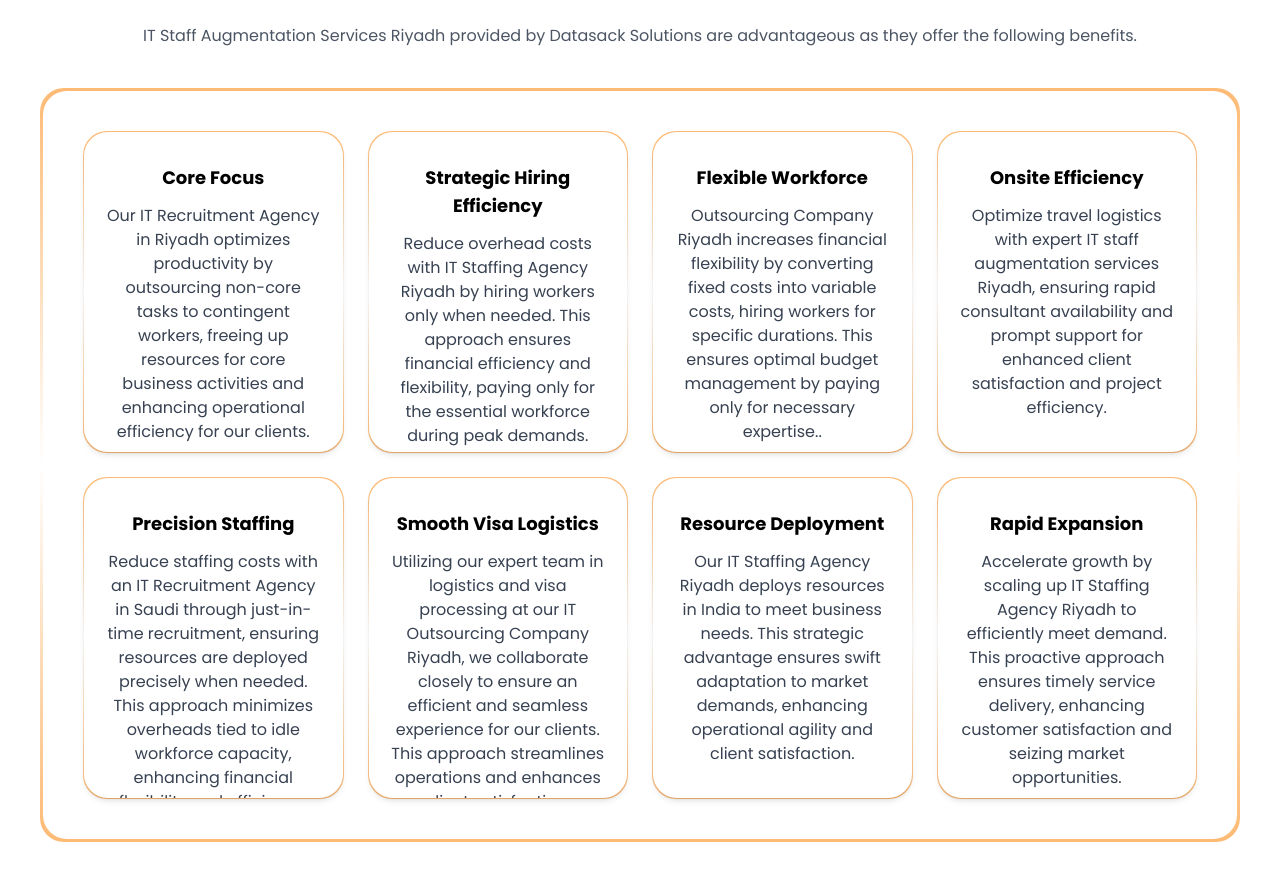
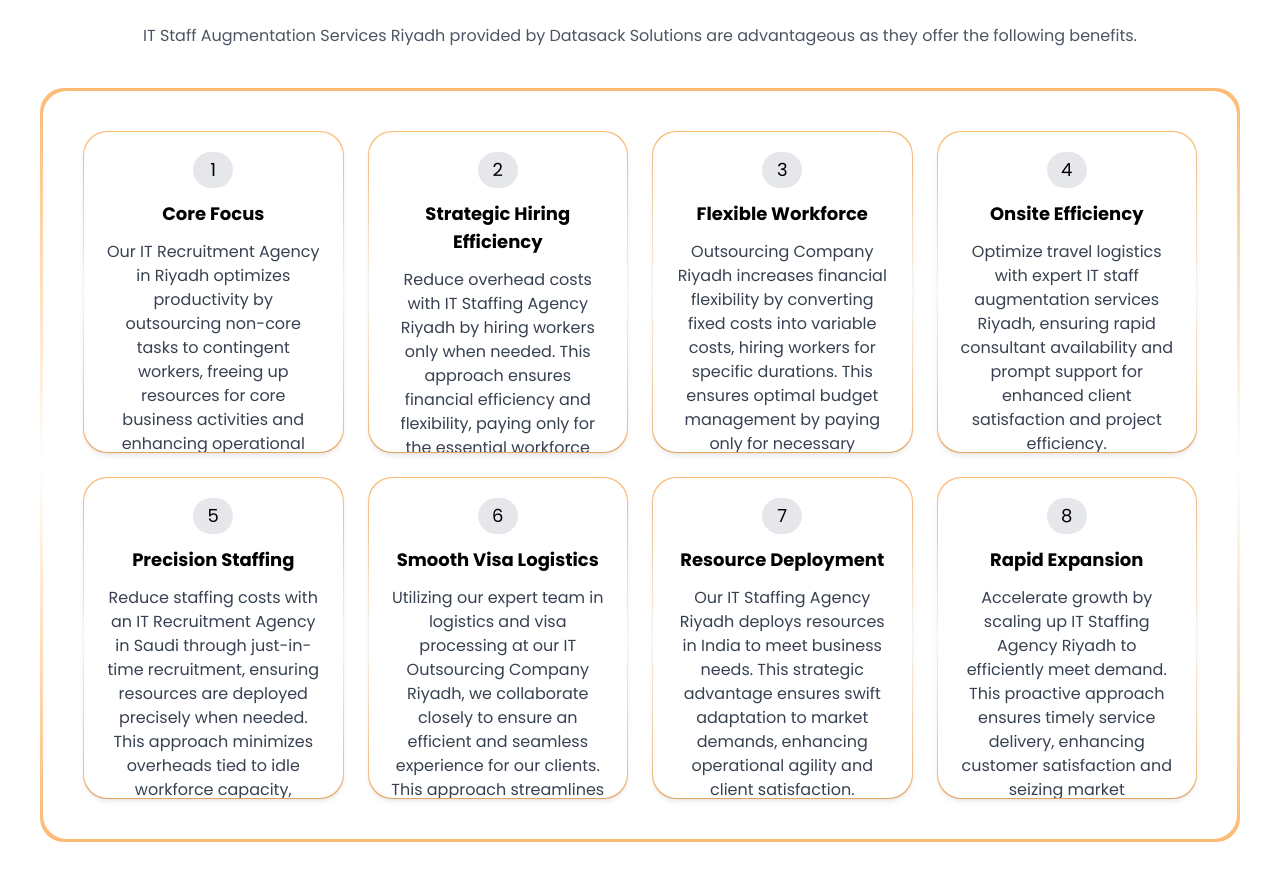
Before and after one commit to datasack-solution/It-Staff-Augmentation-New, a Next.js app: page /page in a window 1280 px wide. Shown: the part 1740-2620 px from the top of the page. Built offline with nearby package versions, Linux system fonts and the light colour scheme; a web font is replaced by a local one.

Commit message:
add benefit mobile friendly page

```diff
--- a/src/components/Pages/Benefits.tsx
+++ b/src/components/Pages/Benefits.tsx
@@ -41,7 +41,7 @@
             IT Staff Augmentation Services Riyadh provided by Datasack Solutions are advantageous as they offer the following benefits.
         </p>
 
-        <div className="relative flex items-center justify-center p-[3px] rounded-full">
+        <div className="hide-scrollbar relative flex items-center justify-center p-[3px] rounded-full">
             <div className="absolute inset-0 bg-gradient-to-b from-orange-300 via-transparent to-orange-300 rounded-3xl"></div>
 
             {/* <div className="relative bg-white grid 2xl:grid-cols-4 xl:grid-cols-4 lg:grid-cols-2 md:grid-cols-2 gap-10 p-10 rounded-3xl">
@@ -58,18 +58,50 @@
             </div> */}
 
 
-            <div className="relative bg-white grid 2xl:grid-cols-4 xl:grid-cols-4 lg:grid-cols-2 md:grid-cols-2 sm:grid-cols-1 gap-6 p-6 md:p-10 rounded-3xl">
-                {benefits.map((benefit) => (
+            <div className="hidden md:relative lg:relative xl:relative 2xl:relative  md:grid lg:grid xl:grid 2xl:grid bg-white  2xl:grid-cols-4 xl:grid-cols-4 lg:grid-cols-2 md:grid-cols-2 sm:grid-cols-1 gap-6 p-6 md:p-10 rounded-3xl">
+                {benefits.map((benefit, index) => (
                     <div key={benefit.title} className="relative flex items-center justify-center p-[1px] rounded-full">
                         <div className="absolute inset-0 bg-gradient-to-b from-orange-300 via-transparent to-orange-300 rounded-3xl"></div>
 
-                        <div className="relative p-5 bg-white max-h-80 h-full flex flex-col items-center overflow-auto  rounded-3xl shadow-md">
-                            <h2 className="text-center font-bold py-3 text-lg">{benefit.title}</h2>
+                        <div className="relative p-5 bg-white max-h-80 h-full flex flex-col items-center overflow-auto hide-scrollbar rounded-3xl shadow-md">
+                            <div className="rounded-full p-1 bg-gray-200 w-10 h-10 text-center align-middle">
+                                <p className="mt-auto text-lg text-black">{index + 1}</p>
+                            </div>
+
+                            <div className="w-fit inline-block py-3">
+                            <h2 className="text-center font-bold text-lg">{benefit.title}</h2>
+                            {/* <div className="w-full h-[1px] mt-1 bg-gradient-to-r from-[rgba(238,123,34,1)] to-[rgba(218,218,218,1)] rounded-lg"></div> */}
+                            </div>
+
                             <p className="text-center text-sm sm:text-sm md:text-base lg:text-base xl:text-base 2xl:text-base text-gray-700">{benefit.description}</p>
                         </div>
                     </div>
                 ))}
             </div>
+
+            <div className="relative flex flex-col  gap-8 md:hidden lg:hidden xl:hidden 2xl:hidden p-2 rounded-3xl  bg-white">
+                {benefits.map((benefit, index) => {
+                    return <div>
+                        <div className="rounded-full inline-block  text-center align-middle">
+                            <p className=" rounded-full text-center text-5xl font-light text-gray-400">0{index + 1}</p>
+                        </div>
+
+                        <div className="flex flex-col gap-2">
+                            <div className="inline-block w-fit">
+                                <h2 className="uppercase font-semibold">{benefit.title}</h2>
+                                {/* <div className="w-full h-0.5 mt-1 bg-gradient-to-r from-[rgba(238,123,34,1)] to-[rgba(218,218,218,1)] rounded-lg"></div> */}
+                            </div>
+
+                            <div className="rounded-lg text-sm text-justify text-pretty">
+                                {benefit.description}
+                            </div>
+                        </div>
+
+
+                    </div>
+                })}
+            </div>
+
         </div>
 
     </div>
--- a/src/components/Pages/Hero.tsx
+++ b/src/components/Pages/Hero.tsx
@@ -32,7 +32,7 @@
   return (
     <div className='bg-white overflow-hidden'>
       <div
-        className="absolute inset-0 w-screen h-screen bg-cover opacity-70 sm:opacity-80 md:opacity-90 lg:opacity-90 xl:opacity-90 2xl:opacity-90"
+        className="absolute inset-0 w-screen h-screen bg-cover opacity-45 sm:opacity-80 md:opacity-90 lg:opacity-90 xl:opacity-90 2xl:opacity-90"
         style={{
           backgroundImage: `
       url('/BG-Upscale.jpg')
--- a/src/styles/globals.css
+++ b/src/styles/globals.css
@@ -246,3 +246,12 @@
 body.modal-open {
   overflow: hidden;
 }
+
+.hide-scrollbar::-webkit-scrollbar{
+  display: none;
+}
+
+.hide-scrollbar{
+  -ms-overflow-style: none;
+  scrollbar-width: none;
+}
```
